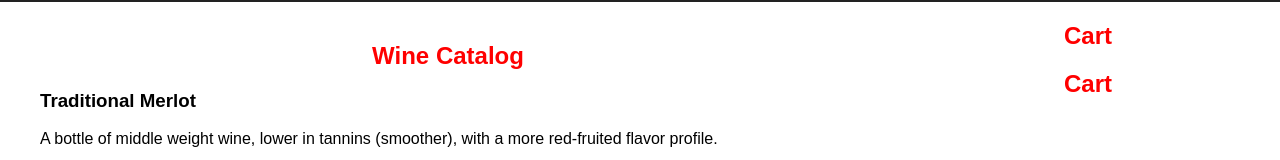
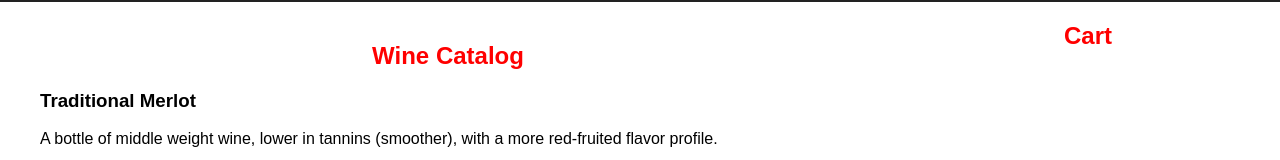
Before and after one commit to Ronniegrg/wine-catalog, a React (Create React App) app: page / in a window 1280 px wide. Shown: the part 188-348 px from the top of the page. Built offline with nearby package versions, Linux system fonts and the light colour scheme.

Commit message:
no change has been made

```diff
--- a/src/App.js
+++ b/src/App.js
@@ -24,8 +24,9 @@ class App extends Component {
         <Switch>
           <Route exact path="/" component={Catalog} />
           <Route path="/about" component={About} />
+          {/*<Route path="/footer" children={() => <Footer />} />*/}
+          {/*/!*<Route path="/about" render={() => <About />} />*!/ this line can be use instead of the line 26 and the result is the same*/}
         </Switch>
-        <Catalog />
       </div>
     );
   }
```
